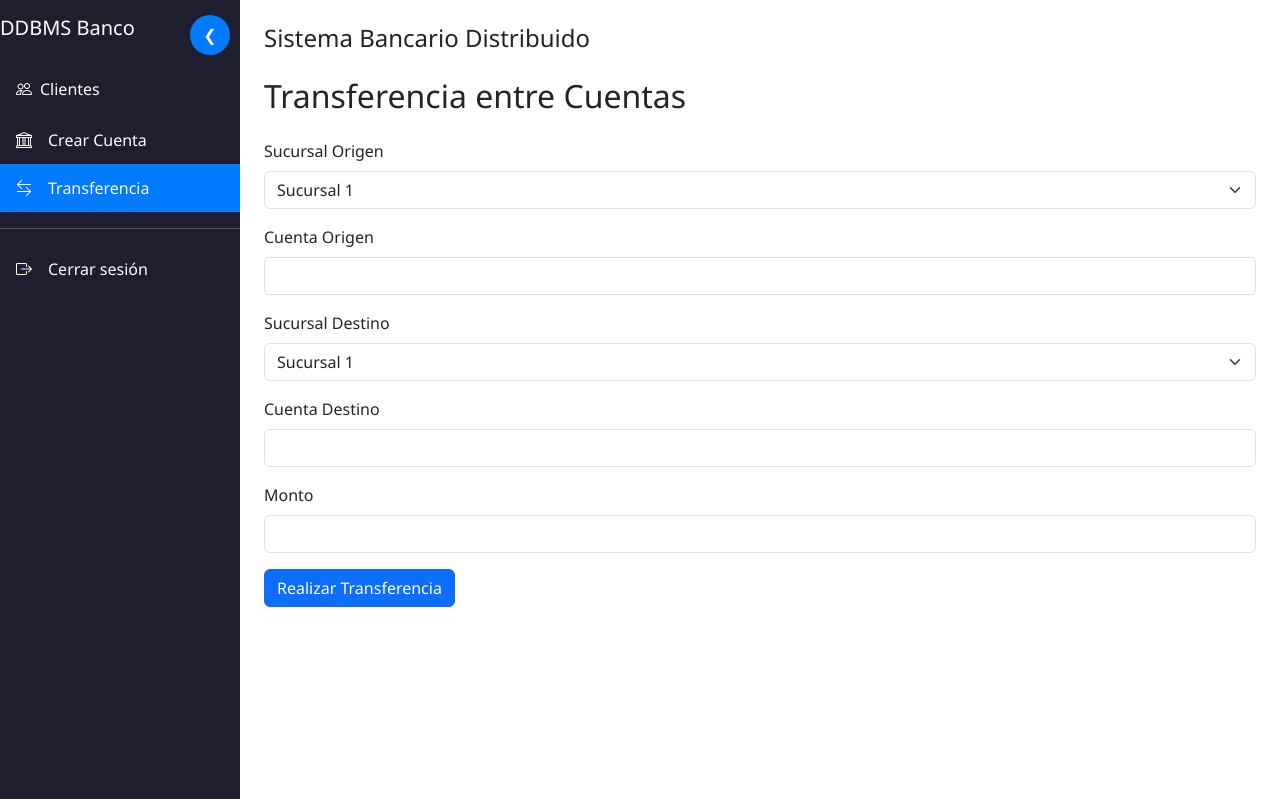
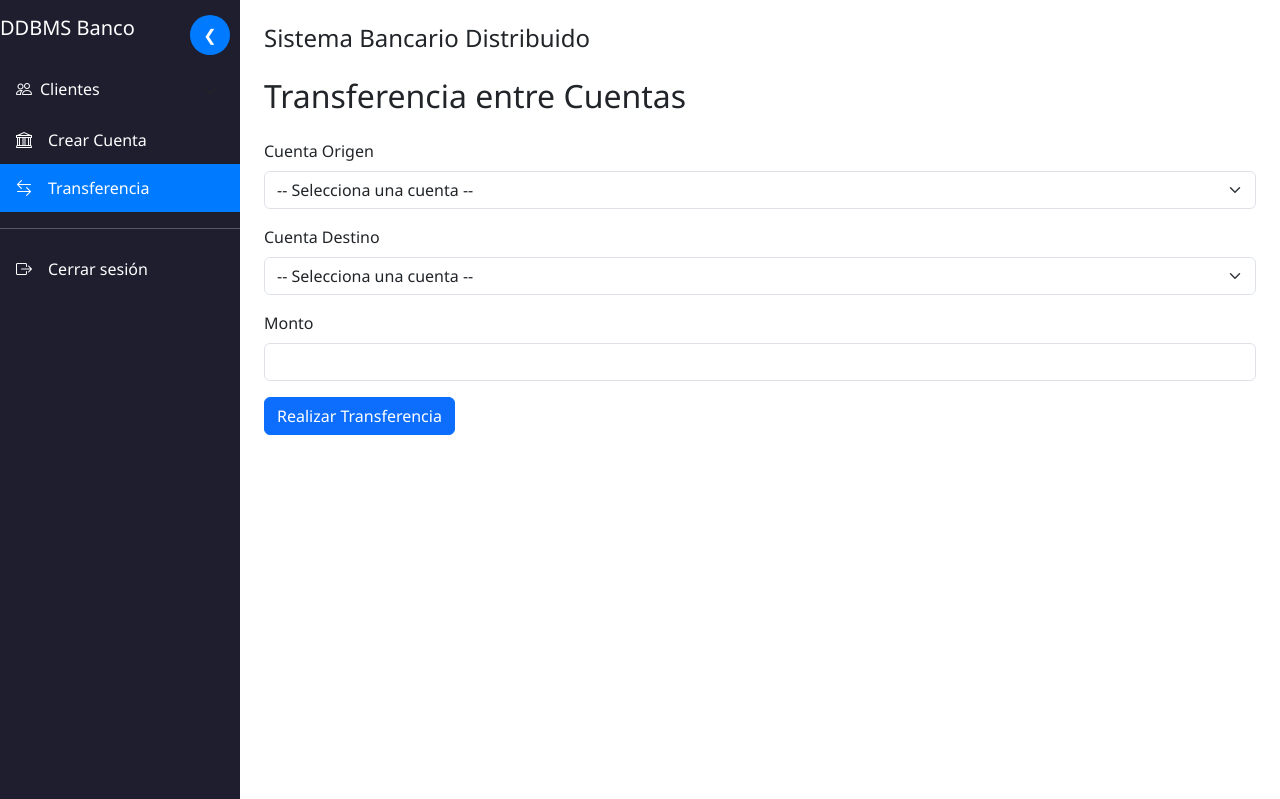
Before and after one commit to CesarTecun/DDBMS_PROYECTO, a Flask app: page /acciones/transferencia in a window 1280 px wide. Run offline with Flask 3, Linux system fonts and the light colour scheme; tables that the repository leaves empty hold one stand-in row (Sample ...).

Commit message:
modificar modulos implentar mejoras en la seleccion de los clientes

```diff
--- a/app/routes/ddbms.py
+++ b/app/routes/ddbms.py
@@ -204,13 +204,13 @@ def crear_cuenta():
         try:
             # Obtener datos del formulario
             sucursal = request.form["sucursal"]
-            dpi = request.form["documento_identidad"]
+            cliente_id = request.form["cliente_id"]
             tipo = request.form["tipo"]
             saldo = request.form["saldo"]
 
             # Validación de tipo
             if tipo not in ["AHORRO", "CORRIENTE", "PLAZO"]:
-                return render_template("crear_cuenta.html", mensaje="❌ Tipo de cuenta inválido.", dpi=dpi, sucursal=sucursal)
+                return render_template("crear_cuenta.html", mensaje="❌ Tipo de cuenta inválido.", sucursal=sucursal)
 
             # Validar y convertir saldo
             try:
@@ -218,7 +218,7 @@ def crear_cuenta():
                 if saldo < 0:
                     raise ValueError("Saldo negativo.")
             except ValueError:
-                return render_template("crear_cuenta.html", mensaje="❌ El saldo debe ser un número positivo.", dpi=dpi, sucursal=sucursal)
+                return render_template("crear_cuenta.html", mensaje="❌ El saldo debe ser un número positivo.", sucursal=sucursal)
 
             # Protección según rol
             if session.get("rol") != "admin":
@@ -226,17 +226,16 @@ def crear_cuenta():
 
             conn = connections["master"].connect()
 
-            # Buscar cliente por DPI
+            # Si necesitas el DPI, consúltalo usando el cliente_id
             result = conn.execute(
-                text("SELECT id FROM clientes WHERE documento_identidad = :dpi"),
-                {"dpi": dpi}
+                text("SELECT documento_identidad FROM clientes WHERE id = :id"),
+                {"id": cliente_id}
             ).fetchone()
+            dpi = result[0] if result else None
 
             if result is None:
-                mensaje = "❌ No se encontró ningún cliente con ese DPI."
+                mensaje = "❌ No se encontró ningún cliente con ese ID."
             else:
-                cliente_id = result[0]
-
                 # Verificar si ya tiene cuenta de ese tipo
                 existe = conn.execute(
                     text("SELECT 1 FROM cuentas WHERE cliente_id = :cliente_id AND tipo = :tipo"),
@@ -258,15 +257,14 @@ def crear_cuenta():
                     # Insertar cuenta
                     conn.execute(
                         text("""
-                            INSERT INTO cuentas (cliente_id, numero_cuenta, tipo, saldo, sucursal)
-                            VALUES (:cliente_id, :numero_cuenta, :tipo, :saldo, :sucursal)
+                            INSERT INTO cuentas (cliente_id, numero_cuenta, tipo, saldo)
+                            VALUES (:cliente_id, :numero_cuenta, :tipo, :saldo)
                         """),
                         {
                             "cliente_id": cliente_id,
                             "numero_cuenta": numero_cuenta,
                             "tipo": tipo,
-                            "saldo": saldo,
-                            "sucursal": sucursal
+                            "saldo": saldo
                         }
                     )
                     conn.commit()
@@ -277,7 +275,24 @@ def crear_cuenta():
         except Exception as e:
             mensaje = f"❌ Error inesperado: {e}"
 
-    return render_template("crear_cuenta.html", mensaje=mensaje, dpi=dpi_precargado, sucursal=sucursal_precargada)
+    # Obtener todos los clientes para mostrar en el formulario
+    clientes = []
+    try:
+        conn = connections["master"].connect()
+        result = conn.execute(
+            text("""
+                SELECT id, nombre_completo, documento_identidad, sucursal
+                FROM clientes
+                ORDER BY nombre_completo
+            """)
+        )
+        clientes = result.fetchall()
+        conn.close()
+    except Exception as e:
+        print(f"Error al obtener clientes: {e}")
+        clientes = []
+
+    return render_template("crear_cuenta.html", mensaje=mensaje, dpi=dpi_precargado, sucursal=sucursal_precargada, clientes=clientes)
 
 
 def generar_numero_cuenta(codigo_banco, tipo):
@@ -291,28 +306,62 @@ def generar_numero_cuenta(codigo_banco, tipo):
 @ddbms_bp.route("/acciones/transferencia", methods=["GET", "POST"])
 def transferencia():
     mensaje = ""
+    cuentas = []
+    # Obtener todas las cuentas para el select de cuenta destino
+    try:
+        conn = connections["master"].connect()
+        result = conn.execute(
+            text("""
+                SELECT c.numero_cuenta, c.tipo, cl.nombre_completo, cl.sucursal, c.saldo
+                FROM cuentas c
+                JOIN clientes cl ON c.cliente_id = cl.id
+                ORDER BY c.numero_cuenta
+            """)
+        )
+        cuentas = result.fetchall()
+        conn.close()
+    except Exception as e:
+        print(f"Error al obtener cuentas: {e}")
+        cuentas = []
 
     if request.method == "POST":
         try:
-            origen_sucursal = request.form["origen_sucursal"]
-            destino_sucursal = request.form["destino_sucursal"]
+
             cuenta_origen = request.form["cuenta_origen"]
             cuenta_destino = request.form["cuenta_destino"]
+            monto = request.form["monto"]
 
             # Validar monto
             try:
-                monto = float(request.form["monto"])
+                monto = float(monto)
                 if monto <= 0:
                     raise ValueError
             except ValueError:
-                return render_template("transferencia.html", mensaje="❌ El monto debe ser un número positivo.")
+                return render_template("transferencia.html", mensaje="❌ El monto debe ser un número positivo.", cuentas=cuentas)
 
-            if cuenta_origen == cuenta_destino and origen_sucursal == destino_sucursal:
-                return render_template("transferencia.html", mensaje="❌ Las cuentas origen y destino no pueden ser iguales.")
+            if cuenta_origen == cuenta_destino:
+                return render_template("transferencia.html", mensaje="❌ Las cuentas origen y destino no pueden ser iguales.", cuentas=cuentas)
+
+            # Obtener sucursal de la cuenta origen directamente de la base de datos
+            conn_temp = connections["master"].connect()
+            result = conn_temp.execute(
+                text("""
+                    SELECT cl.sucursal
+                    FROM cuentas c
+                    JOIN clientes cl ON c.cliente_id = cl.id
+                    WHERE c.numero_cuenta = :cuenta_origen
+                """), {"cuenta_origen": cuenta_origen}
+            )
+            row = result.fetchone()
+            conn_temp.close()
+
+            if not row:
+                return render_template("transferencia.html", mensaje="❌ Cuenta origen no encontrada.", cuentas=cuentas)
+            sucursal = row.sucursal
 
             # Conexiones SOLO DE LECTURA para validar cuentas
-            conn_origen_read = connections[origen_sucursal].connect()
-            conn_destino_read = connections[destino_sucursal].connect()
+            conn_origen_read = connections[sucursal].connect()
+            conn_destino_read = connections[sucursal].connect()
 
             origen = buscar_cuenta(conn_origen_read, cuenta_origen)
             destino = buscar_cuenta(conn_destino_read, cuenta_destino)
@@ -344,9 +393,7 @@ def transferencia():
         except Exception as e:
             mensaje = f"❌ Error: {e}"
 
-    return render_template("transferencia.html", mensaje=mensaje)
-
-
+    return render_template("transferencia.html", mensaje=mensaje, cuentas=cuentas)
 
 
 @ddbms_bp.route("/tarjetas/gestionar", methods=["GET", "POST"])
--- a/app/templates/transferencia.html
+++ b/app/templates/transferencia.html
@@ -5,32 +5,37 @@
 <h2 class="mb-4">Transferencia entre Cuentas</h2>
 
 <form method="POST" action="/acciones/transferencia">
-    <div class="mb-3">
-        <label class="form-label">Sucursal Origen</label>
-        <select class="form-select" name="origen_sucursal" required>
-            <option value="sucursal1">Sucursal 1</option>
-            <option value="sucursal2">Sucursal 2</option>
-            <option value="sucursal3">Sucursal 3</option>
-        </select>
-    </div>
 
     <div class="mb-3">
         <label class="form-label">Cuenta Origen</label>
-        <input type="text" class="form-control" name="cuenta_origen" required>
-    </div>
-
-    <div class="mb-3">
-        <label class="form-label">Sucursal Destino</label>
-        <select class="form-select" name="destino_sucursal" required>
-            <option value="sucursal1">Sucursal 1</option>
-            <option value="sucursal2">Sucursal 2</option>
-            <option value="sucursal3">Sucursal 3</option>
+        <select class="form-select" name="cuenta_origen" required>
+            <option value="">-- Selecciona una cuenta --</option>
+            {% for cuenta in cuentas %}
+            <option value="{{ cuenta.numero_cuenta }}">
+                {{ cuenta.numero_cuenta }} -
+                {{ cuenta.tipo }} -
+                {{ cuenta.nombre_completo }} -
+                Sucursal {{ cuenta.sucursal }} -
+                Saldo: {{ cuenta.saldo }}
+            </option>
+            {% endfor %}
         </select>
     </div>
 
     <div class="mb-3">
         <label class="form-label">Cuenta Destino</label>
-        <input type="text" class="form-control" name="cuenta_destino" required>
+        <select class="form-select" name="cuenta_destino" required>
+            <option value="">-- Selecciona una cuenta --</option>
+            {% for cuenta in cuentas %}
+            <option value="{{ cuenta.numero_cuenta }}">
+                {{ cuenta.numero_cuenta }} -
+                {{ cuenta.tipo }} -
+                {{ cuenta.nombre_completo }} -
+                Sucursal {{ cuenta.sucursal }} -
+                Saldo: {{ cuenta.saldo }}
+            </option>
+            {% endfor %}
+        </select>
     </div>
 
     <div class="mb-3">
--- a/docker-compose.yml
+++ b/docker-compose.yml
@@ -5,7 +5,7 @@ services:
     build: .
     container_name: flask_ddbms
     ports:
-      - "5000:5000"
+      - "5001:5000"
     volumes:
       - .:/app
     depends_on:
```
Also changed, not shown: app/templates/crear_cuenta.html (+9 -2 lines).
